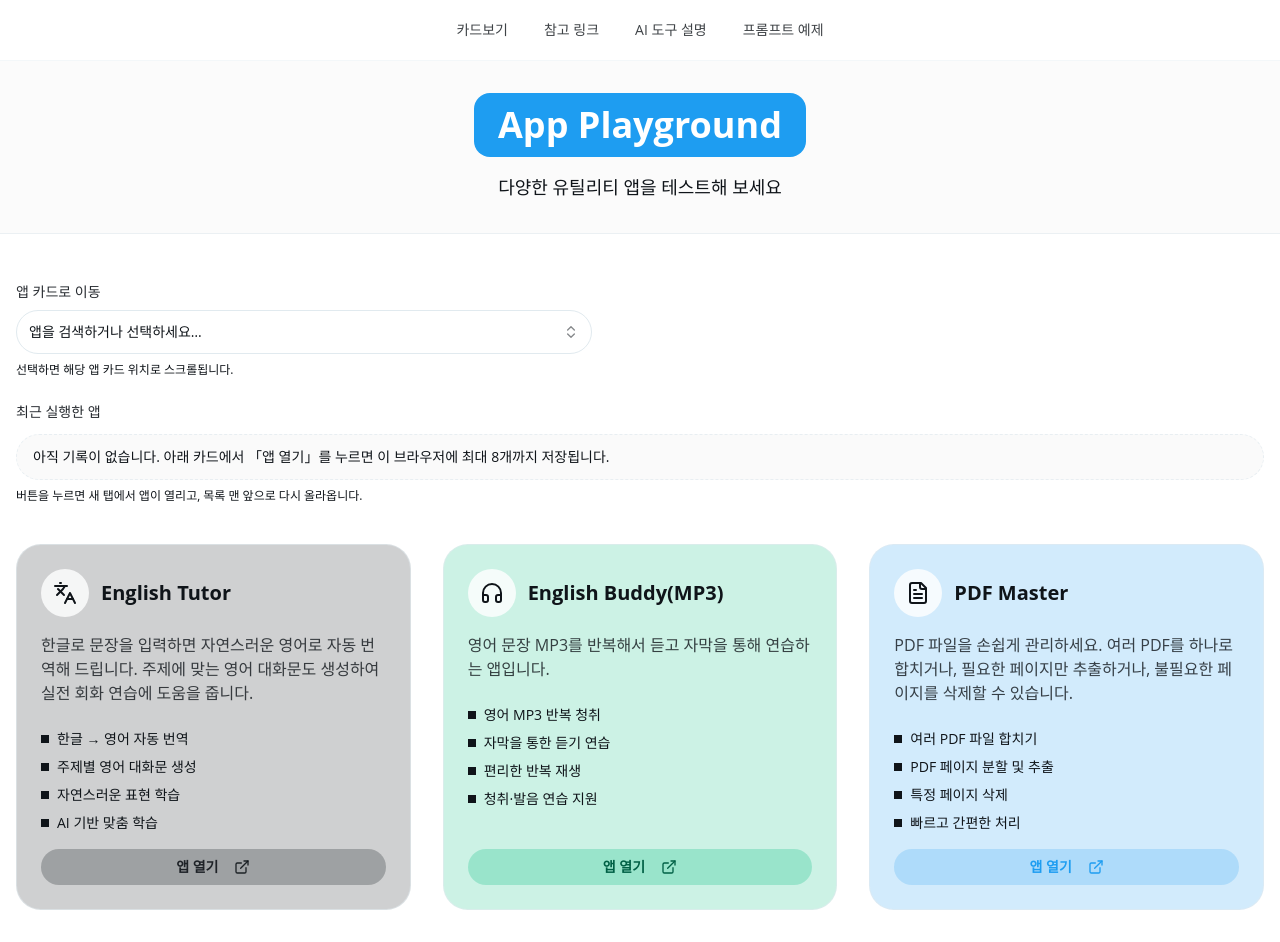
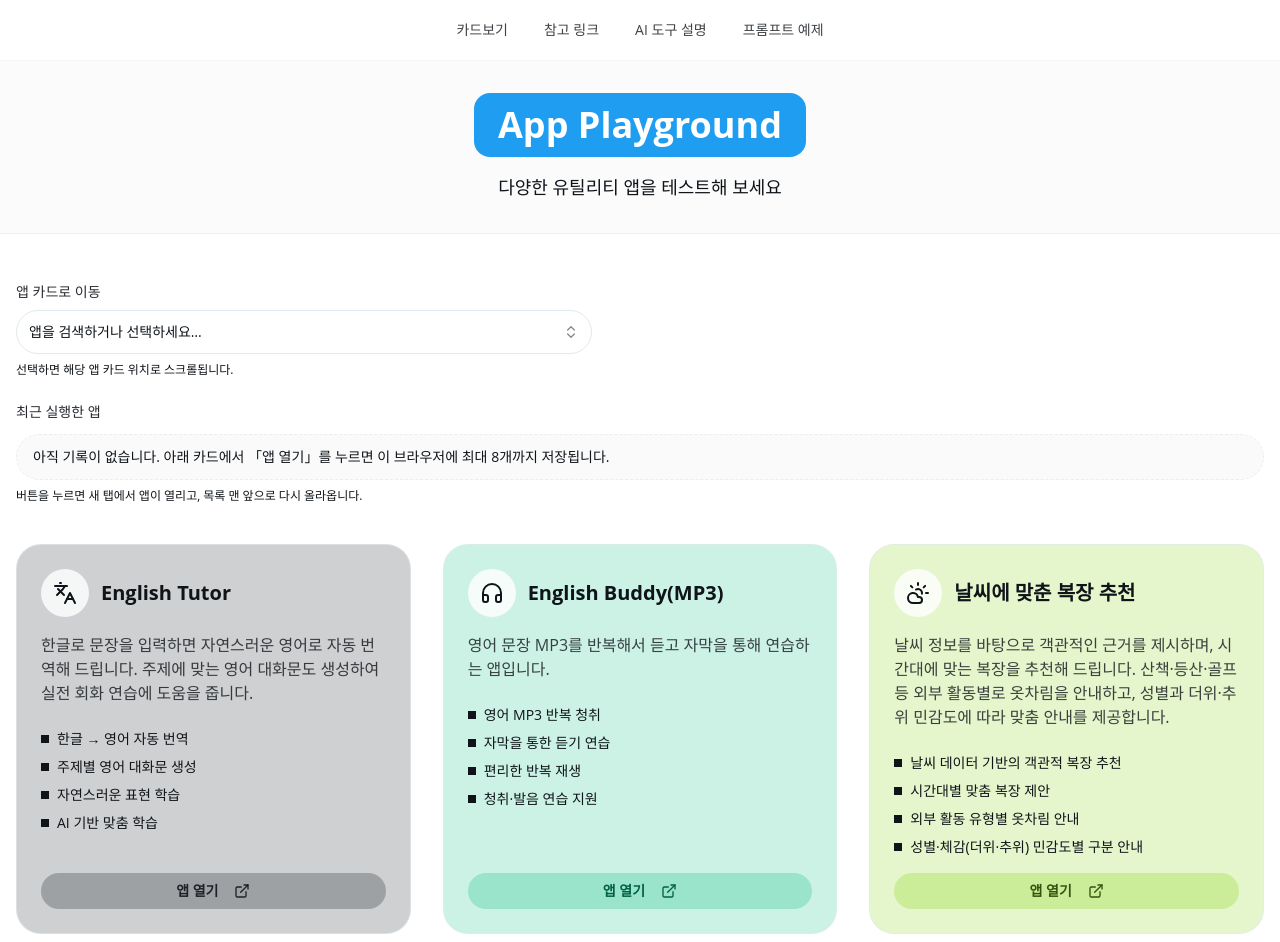
Before and after one commit to taekyoleen-oss/App-Collector, a Next.js app: page / in a window 1280 px wide. Shown: the top 942 px of the page. Built offline with nearby package versions, Linux system fonts and the light colour scheme.

Commit message:
feat: 날씨 기반 복장 추천 앱 카드 추가
WeatherFit 배포 URL을 연결하고 설명·기능 목록을 정리했다.

Made-with: Cursor

```diff
--- a/app/page.tsx
+++ b/app/page.tsx
@@ -3,7 +3,7 @@ import { CardViewAppLauncher } from "@/components/card-view-app-launcher"
 import { AiToolsSection } from "@/components/ai-tools-section"
 import { SiteNav } from "@/components/site-nav"
 import { makeAppCardId } from "@/lib/app-card-id"
-import { FileText, Languages, Eraser, Image, Link as LinkIcon, Calculator, Headphones, SquareFunction, PenTool, ListTodo, Newspaper, Sparkles, Presentation, CalendarDays, Activity, Network, Briefcase, ShieldCheck, Flame } from "lucide-react"
+import { FileText, Languages, Eraser, Image, Link as LinkIcon, Calculator, Headphones, SquareFunction, PenTool, ListTodo, Newspaper, Sparkles, Presentation, CalendarDays, Activity, Network, Briefcase, ShieldCheck, Flame, CloudSun } from "lucide-react"
 
 const apps = [
   {
@@ -33,6 +33,21 @@ const apps = [
     icon: <Headphones className="h-6 w-6" />,
     accentColor: "bg-emerald-500/20",
     buttonAccent: "bg-emerald-500/25 text-emerald-800 border-emerald-500/30 hover:bg-emerald-500/35 dark:text-emerald-200"
+  },
+  {
+    title: "날씨에 맞춘 복장 추천",
+    description:
+      "날씨 정보를 바탕으로 객관적인 근거를 제시하며, 시간대에 맞는 복장을 추천해 드립니다. 산책·등산·골프 등 외부 활동별로 옷차림을 안내하고, 성별과 더위·추위 민감도에 따라 맞춤 안내를 제공합니다.",
+    features: [
+      "날씨 데이터 기반의 객관적 복장 추천",
+      "시간대별 맞춤 복장 제안",
+      "외부 활동 유형별 옷차림 안내",
+      "성별·체감(더위·추위) 민감도별 구분 안내"
+    ],
+    link: "https://weather-outfit-eight.vercel.app/",
+    icon: <CloudSun className="h-6 w-6" />,
+    accentColor: "bg-lime-500/20",
+    buttonAccent: "bg-lime-500/25 text-lime-900 border-lime-500/30 hover:bg-lime-500/35 dark:text-lime-100"
   },
   {
     title: "PDF Master",
```
